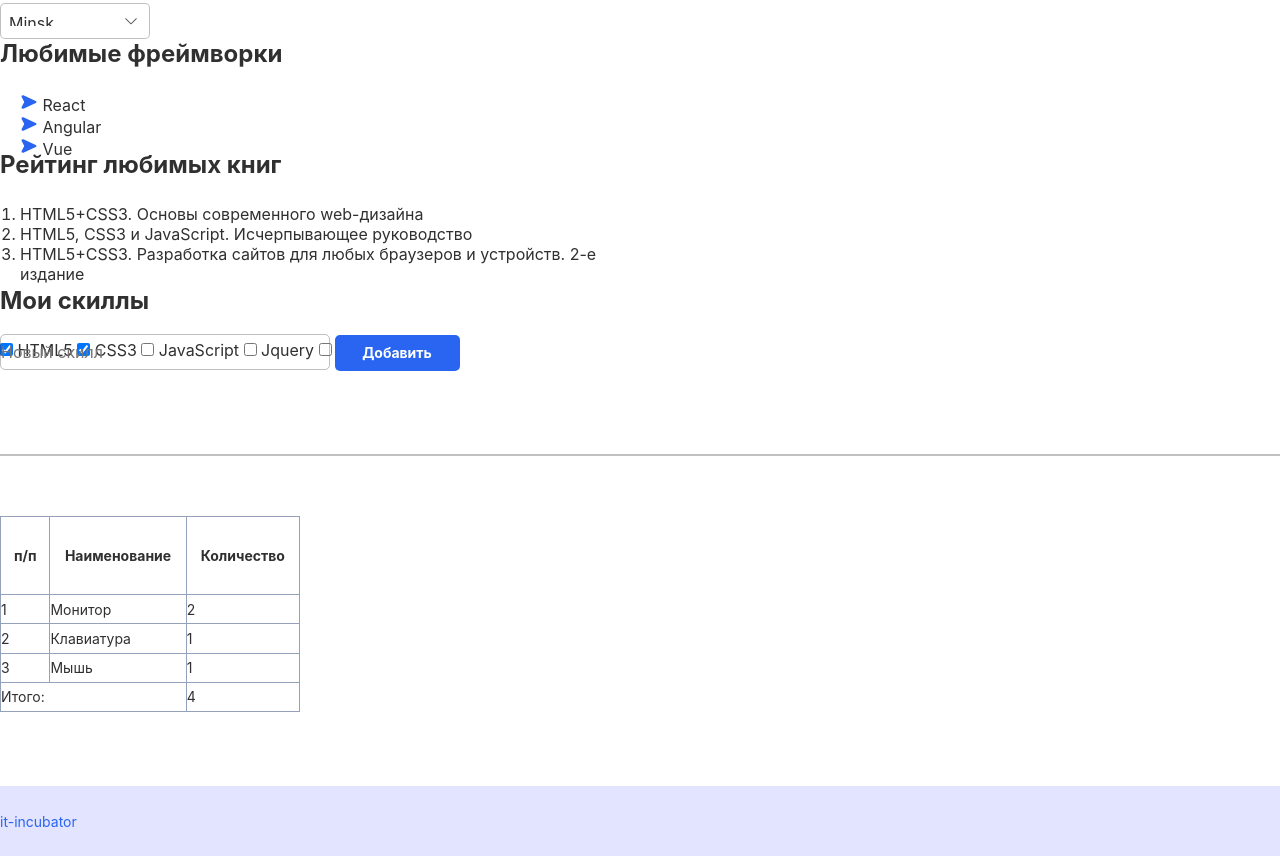
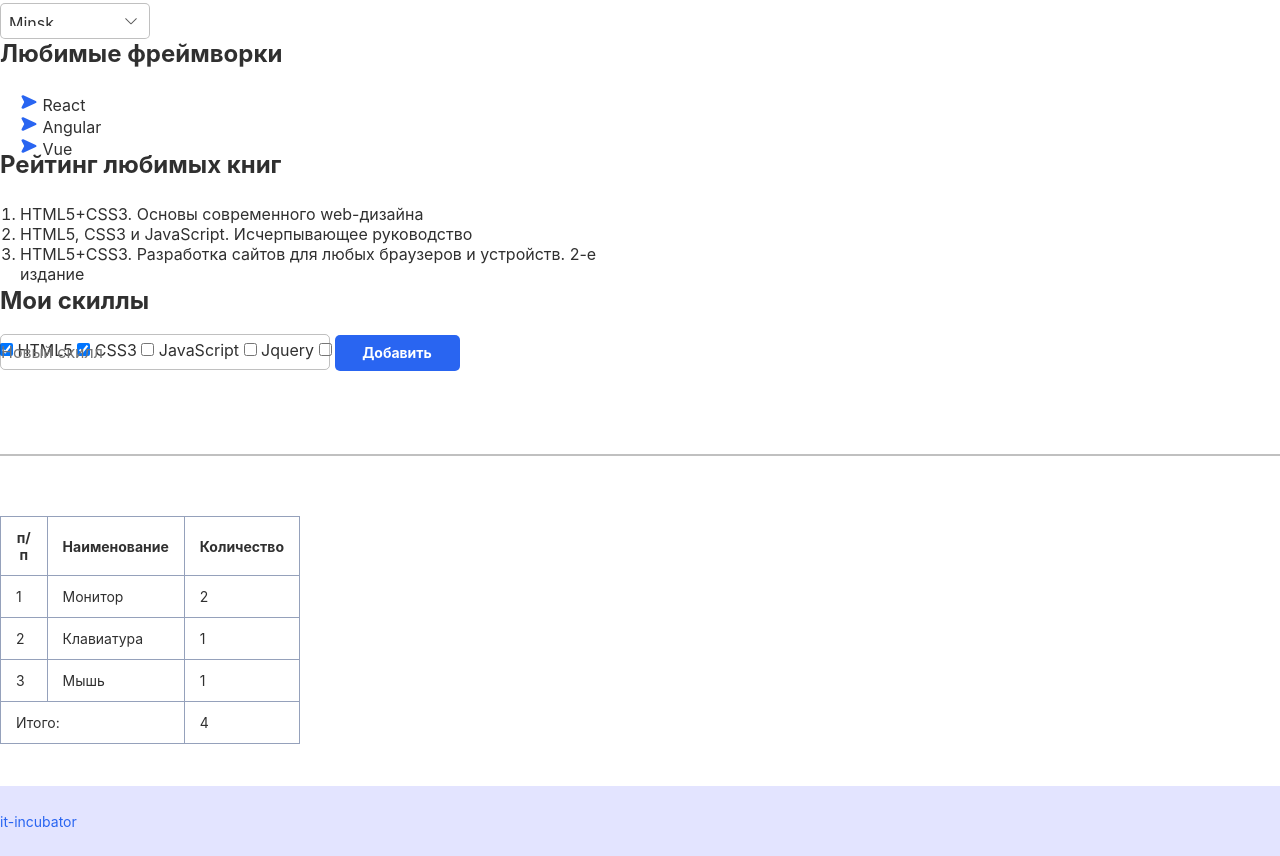
Before and after one commit to Vika-vita/2-hv-with-auto-test-css, a plain HTML site: page index.html in a window 1280 px wide. Shown: the part 1191-2047 px from the top of the page. Drawn offline with Linux system fonts and the light colour scheme.

Commit message:
git commit

```diff
--- a/style.css
+++ b/style.css
@@ -178,7 +178,8 @@ table {width: 300px;
     }
     /* Стили для таблицы */
 }
-
+td {padding: 12px 15px
+}
 th, td {font-family: "Inter", sans-serif;
 
 
@@ -189,7 +190,7 @@ th {font-weight: 700;
         font-size: 14px;
         text-align: center;
         color: #303030;
-    padding: 15px 12px;
+    padding: 12px 15px;
 
 }
 
```
